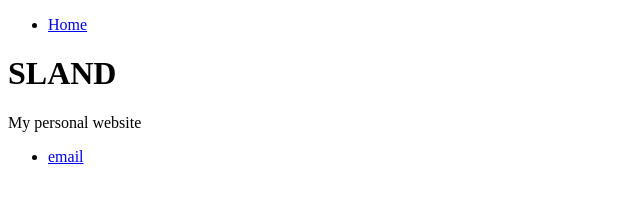
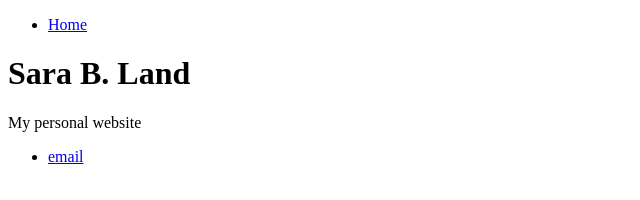
Before and after one commit to sland76/sland76.github.io, a plain HTML site: page index.html in a window 1280 px wide. Shown: the whole page, without its empty margins (0-640 px from the left). Drawn offline with Linux system fonts and the light colour scheme.

Commit message:
Update index.html

```diff
--- a/index.html
+++ b/index.html
@@ -1,7 +1,7 @@
 <!DOCTYPE html>
 <html>
 	<head>
-		<title>Sara B. Land</title>
+		<title>sland</title>
 	</head>
 	<body>
 		<nav>
@@ -11,7 +11,7 @@
 		</nav>
 		<div class="container">
     		<div class="blurb">
-        		<h1>SLAND</h1>
+        		<h1>Sara B. Land</h1>
 				<p>My personal website</p>
     		</div><!-- /.blurb -->
 		</div><!-- /.container -->
```
